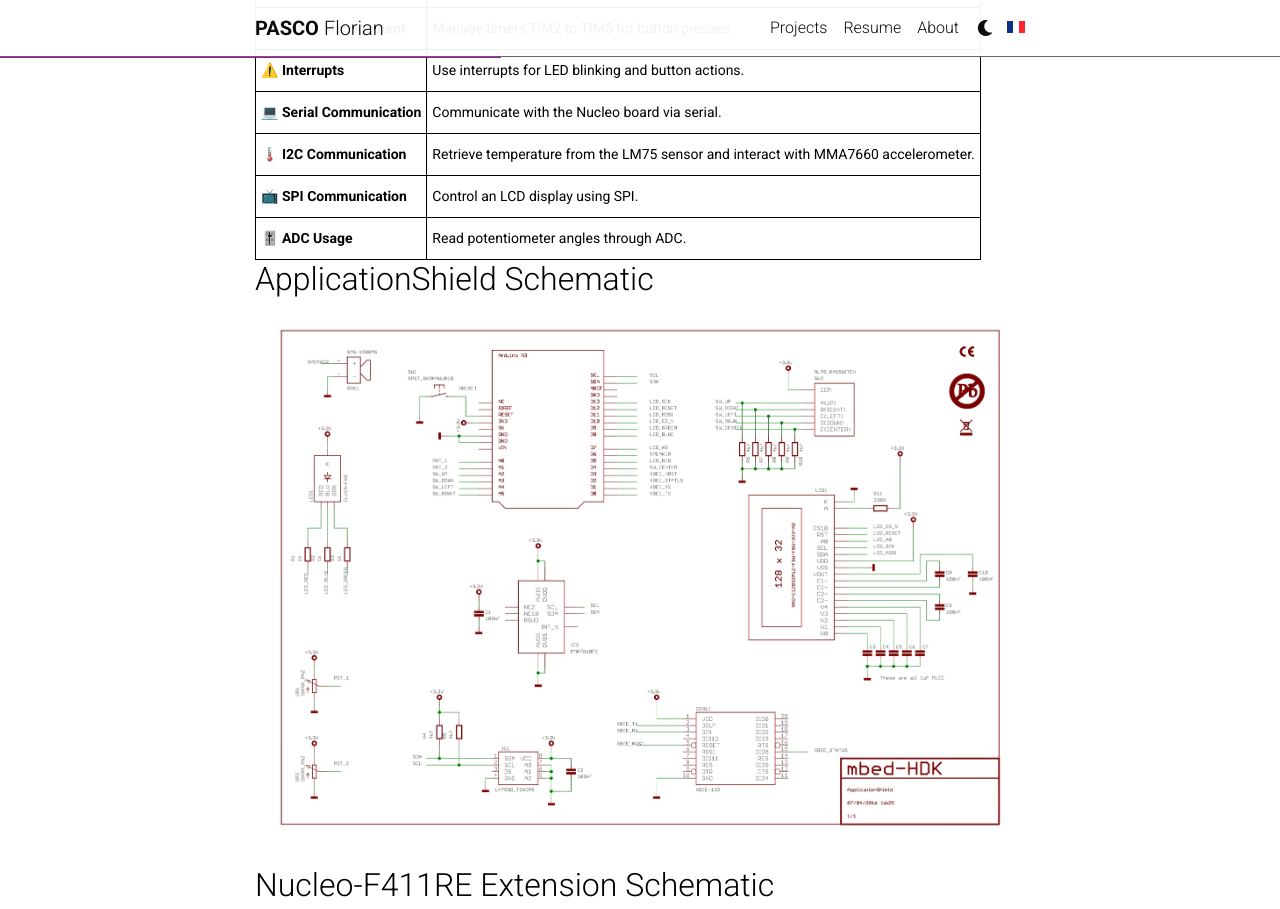
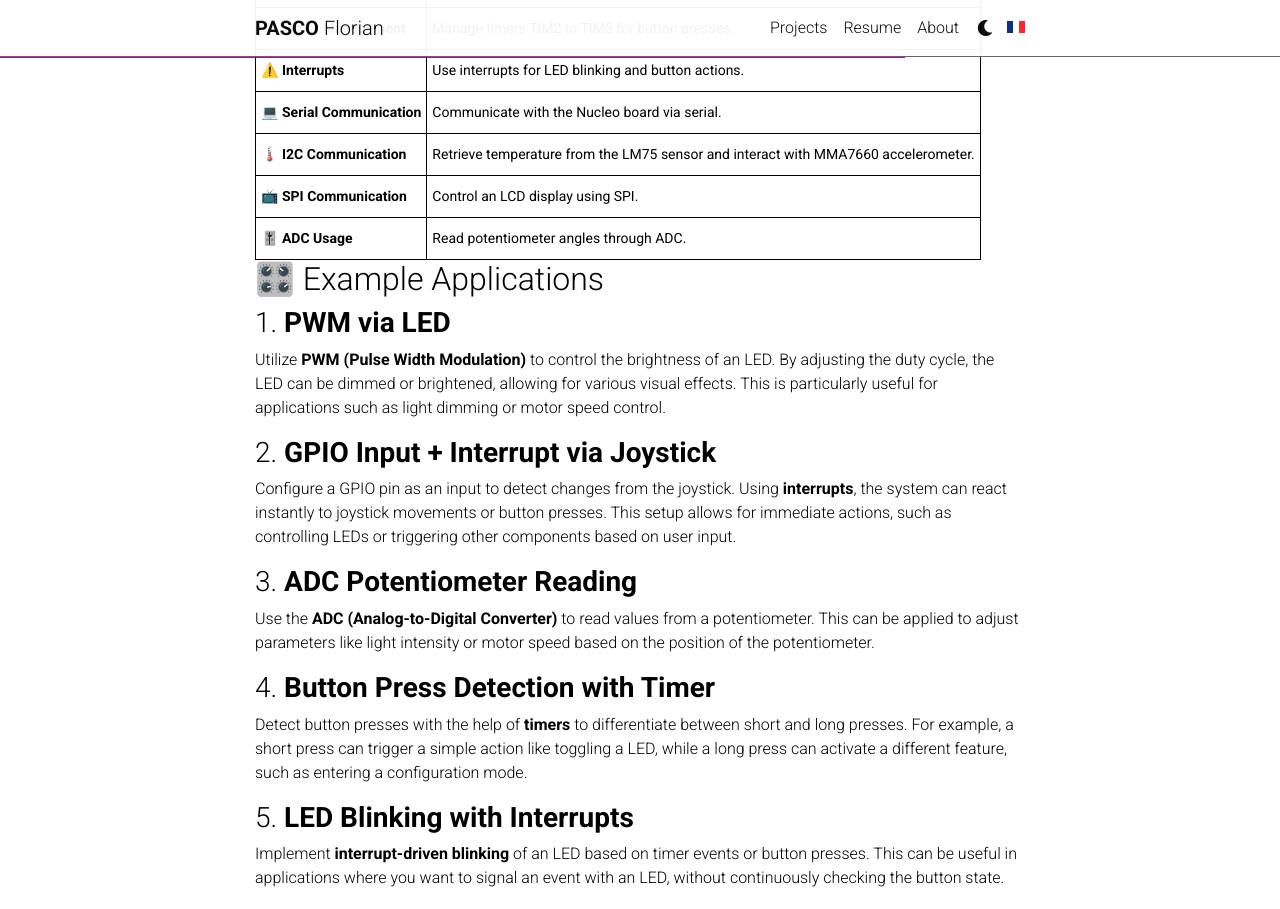
Before and after one commit to mathisdemo/mathisdemo.github.io, a Jekyll site: the page built from _projects/NucleoF411RE-ApplicationShield.md, in a window 1280 px wide and 1400 px high, scrolled down 629 px. Shown: the top 909 px of the window. Built offline with Jekyll 4.4.1, drawn with Linux system fonts in a browser that asks for light colours; comment, search, counter and statistics services are not loaded; a style sheet for code colours, icons or effects is not loaded; some of the changed text lies outside the part shown; grey boxes are pictures that could not be loaded.

```diff
--- a/_projects/NucleoF411RE-ApplicationShield.md
+++ b/_projects/NucleoF411RE-ApplicationShield.md
@@ -12,7 +12,7 @@ subcategory: Firmware Development
 ---
 
 
-**NucleoF411RE-ApplicationShield** is an open-source firmware project designed to leverage the **Nucleo-F411RE** development board in conjunction with the **Application Shield** from ARMmbed. This project aims to assemble a comprehensive codebase that explores all the functionalities offered by the combination of the Nucleo-F411RE and the Application Shield.
+**NucleoF411RE-ApplicationShield** is an open-source firmware project designed to leverage the **Nucleo-F411RE** development board in conjunction with the **Application Shield** from ARMmbed. This project explores all the functionalities offered by the combination of the Nucleo-F411RE and the Application Shield, providing a comprehensive codebase for testing and demonstrating the capabilities of the microcontroller.
 
 ## 🎯 Purpose
 
@@ -35,30 +35,48 @@ subcategory: Firmware Development
 | 📺 **SPI Communication**   | Control an LCD display using SPI.             |
 | 🎚️ **ADC Usage**         | Read potentiometer angles through ADC.        |
 
-## ApplicationShield Schematic
-
-{% include image.html path="assets/img/projects/NucleoF411RE-ApplicationShield/app_shield_sch.png" width="100%" %}
-
-## Nucleo-F411RE Extension Schematic
-
-{% include image.html path="assets/img/projects/NucleoF411RE-ApplicationShield/nucleof411re_ext_con.png" width="100%" %}
-
 ## 🎛️ Example Applications
 
-1. **GPIO Test**: Read/write values and generate PWM to control LED brightness on the board.
-2. **ADC Potentiometer Reading**: Capture the angle of potentiometers using the ADC.
-3. **Button Press Detection**: Utilize timers to differentiate between short and long presses on a push button.
-4. **LED Blinking with Interrupts**: Implement interrupt-driven blinking of an LED based on timer events or button presses.
-5. **Serial Communication**: Establish communication between the computer and Nucleo-F411RE for data exchange.
-6. **I2C Temperature Reading**: Communicate with the LM75 temperature sensor and MMA7660 accelerometer via I2C.
-7. **SPI LCD Control**: Use SPI to manage an LCD display connected to the development board.
+
+### 1. **PWM via LED**
 
 
-## 📐 System Architecture
+Utilize **PWM (Pulse Width Modulation)** to control the brightness of an LED. By adjusting the duty cycle, the LED can be dimmed or brightened, allowing for various visual effects. This is particularly useful for applications such as light dimming or motor speed control.
 
-| 🔌 GPIO Control | ⏲️ Timer Management | ⚠️ Interrupts | 💬 Serial Communication |
-|----------------|---------------------|---------------|------------------------|
-| Control LEDs and buttons | Manage button press timing | Trigger actions on interrupts | Exchange data with the computer |
+### 2. **GPIO Input + Interrupt via Joystick**
+
+
+Configure a GPIO pin as an input to detect changes from the joystick. Using **interrupts**, the system can react instantly to joystick movements or button presses. This setup allows for immediate actions, such as controlling LEDs or triggering other components based on user input.
+
+### 3. **ADC Potentiometer Reading**
+
+
+Use the **ADC (Analog-to-Digital Converter)** to read values from a potentiometer. This can be applied to adjust parameters like light intensity or motor speed based on the position of the potentiometer.
+
+### 4. **Button Press Detection with Timer**
+
+
+Detect button presses with the help of **timers** to differentiate between short and long presses. For example, a short press can trigger a simple action like toggling a LED, while a long press can activate a different feature, such as entering a configuration mode.
+
+### 5. **LED Blinking with Interrupts**
+
+
+Implement **interrupt-driven blinking** of an LED based on timer events or button presses. This can be useful in applications where you want to signal an event with an LED, without continuously checking the button state.
+
+### 6. **Serial Communication**
+
+
+Establish **serial communication** between the Nucleo-F411RE and a PC for data exchange. This can be used for debugging, sending sensor readings, or receiving commands from the computer.
+
+### 7. **I2C Temperature Reading**
+
+
+Use the **I2C protocol** to communicate with temperature sensors such as the LM75. This data can then be used for environmental monitoring or to trigger actions based on temperature thresholds.
+
+### 8. **SPI LCD Control**
+
+
+Use the **SPI protocol** to control an LCD display. This application could display system status, sensor readings, or any other relevant information on a small screen.
 
 ## 📜 Code Structure
 
@@ -68,7 +86,7 @@ subcategory: Firmware Development
 │   ├── main.c        # Main firmware loop
 │   ├── gpio.c        # GPIO handling and PWM
 │   ├── timers.c      # Timer management
-│   ├── interrupts.c   # Interrupt handling
+│   ├── interrupts.c  # Interrupt handling
 │   ├── serial.c      # Serial communication control
 │   ├── i2c.c         # I2C communication
 │   ├── spi.c         # SPI communication for LCD
```
